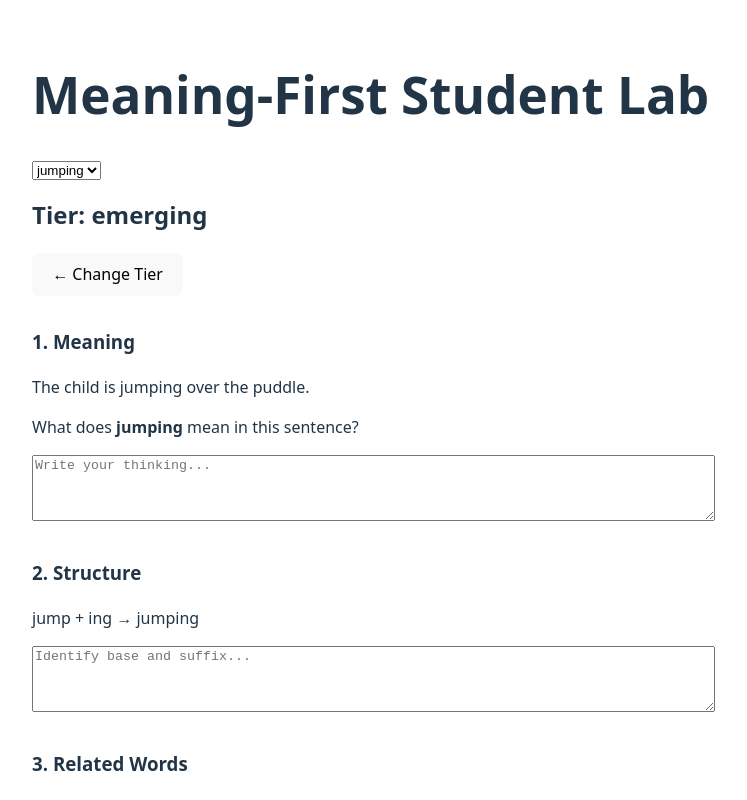
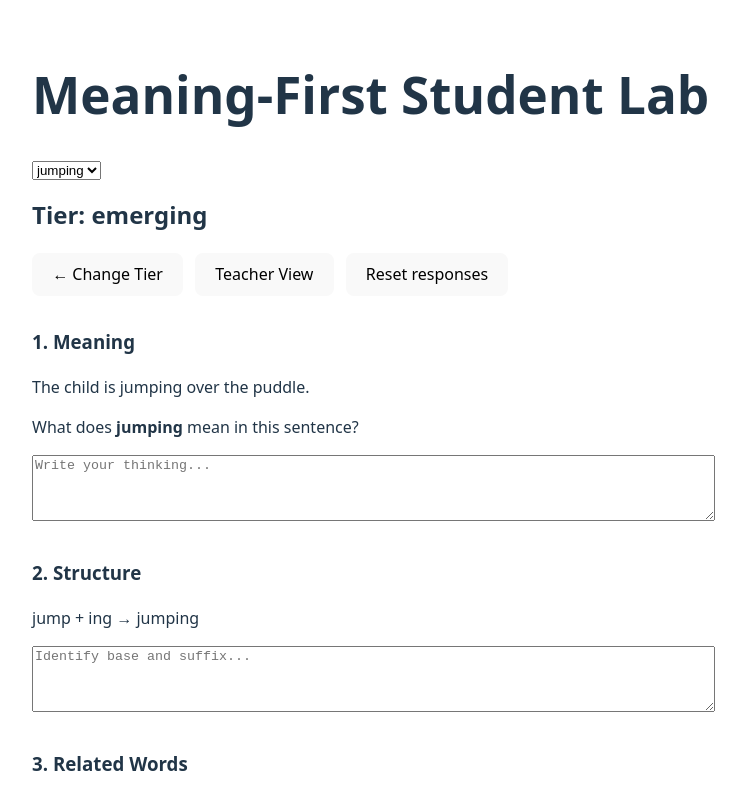
Before and after one commit to Lokahi-Connect/Meaning-First-Student-Lab, a React (Vite) app: page / in a window 1280 px wide. Both pictures are taken after a click on the button "🌱 Emerging". Shown: the top 800 px of the page, without its empty margins (0-747 px from the left). Built offline with nearby package versions, Linux system fonts and the light colour scheme.

Commit message:
Update App.tsx
Add Teacher View and model reveal

```diff
--- a/src/App.tsx
+++ b/src/App.tsx
@@ -6,6 +6,7 @@ type Tier = "emerging" | "developing" | "expanding" | "abstract";
 export default function App() {
   const [tier, setTier] = useState<Tier | null>(null);
   const [lessonIndex, setLessonIndex] = useState(0);
+  const [teacherView, setTeacherView] = useState(false);
 
   const [meaningResponse, setMeaningResponse] = useState("");
   const [structureResponse, setStructureResponse] = useState("");
@@ -22,7 +23,7 @@ export default function App() {
   };
 
   if (!lesson) {
-    return <div>No lessons found.</div>;
+    return <div style={{ padding: "2rem" }}>No lessons found.</div>;
   }
 
   if (!tier) {
@@ -59,7 +60,20 @@ export default function App() {
 
       <h2 style={{ marginTop: "1rem" }}>Tier: {tier}</h2>
 
-      <button onClick={() => setTier(null)}>← Change Tier</button>
+      <div style={{ marginTop: "0.75rem" }}>
+        <button onClick={() => setTier(null)}>← Change Tier</button>
+
+        <button
+          onClick={() => setTeacherView((v) => !v)}
+          style={{ marginLeft: "0.75rem" }}
+        >
+          {teacherView ? "Student View" : "Teacher View"}
+        </button>
+
+        <button onClick={resetResponses} style={{ marginLeft: "0.75rem" }}>
+          Reset responses
+        </button>
+      </div>
 
       {/* 1. Meaning */}
       <section style={{ marginTop: "2rem" }}>
@@ -103,6 +117,12 @@ export default function App() {
           rows={4}
           style={{ width: "100%" }}
         />
+        {teacherView && (
+          <div style={{ marginTop: "0.5rem" }}>
+            <strong>Teacher note:</strong> Suggested related words:{" "}
+            {lesson.related.join(", ")}
+          </div>
+        )}
       </section>
 
       {/* 4. Grapheme Function */}
@@ -118,6 +138,20 @@ export default function App() {
           rows={4}
           style={{ width: "100%" }}
         />
+
+        {teacherView && (
+          <div
+            style={{
+              marginTop: "1rem",
+              padding: "1rem",
+              backgroundColor: "#f4f4f4",
+              borderRadius: "6px",
+            }}
+          >
+            <strong>Model Explanation:</strong>
+            <p style={{ marginTop: "0.5rem" }}>{lesson.graphemeExplanation}</p>
+          </div>
+        )}
       </section>
     </div>
   );
```
